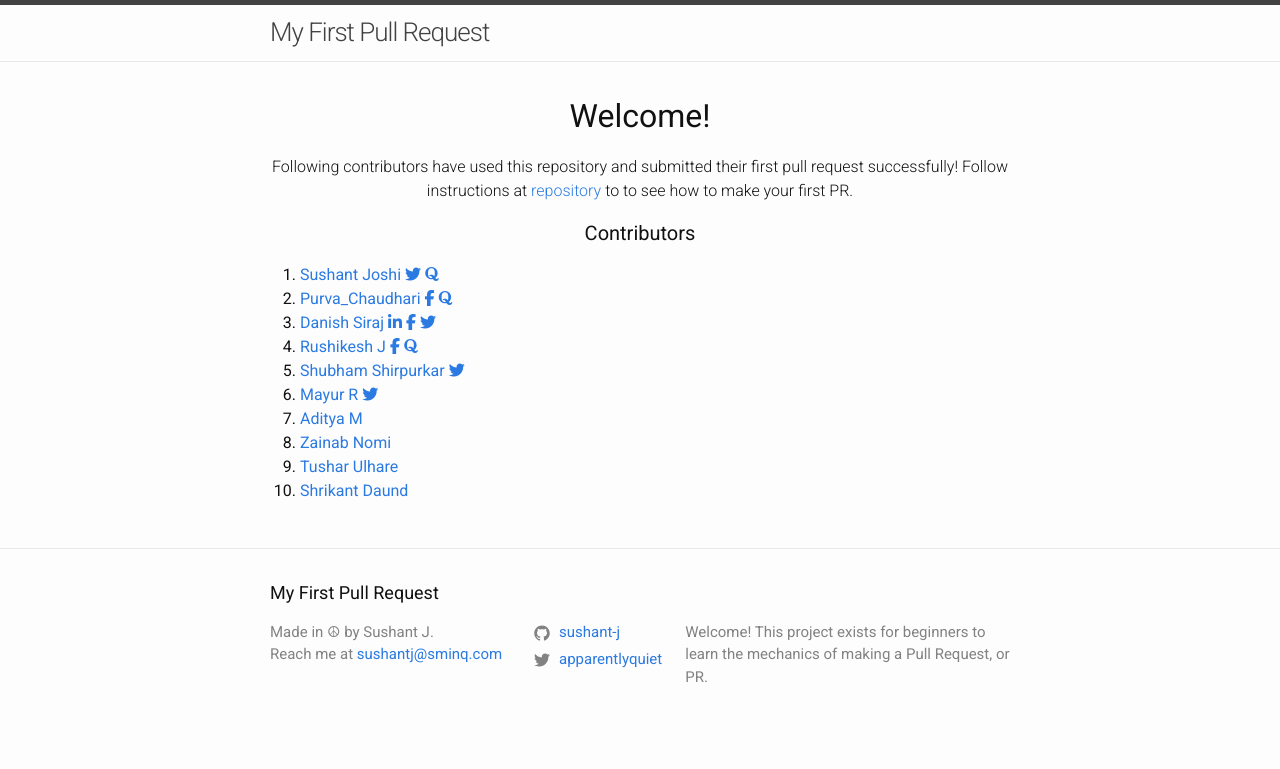
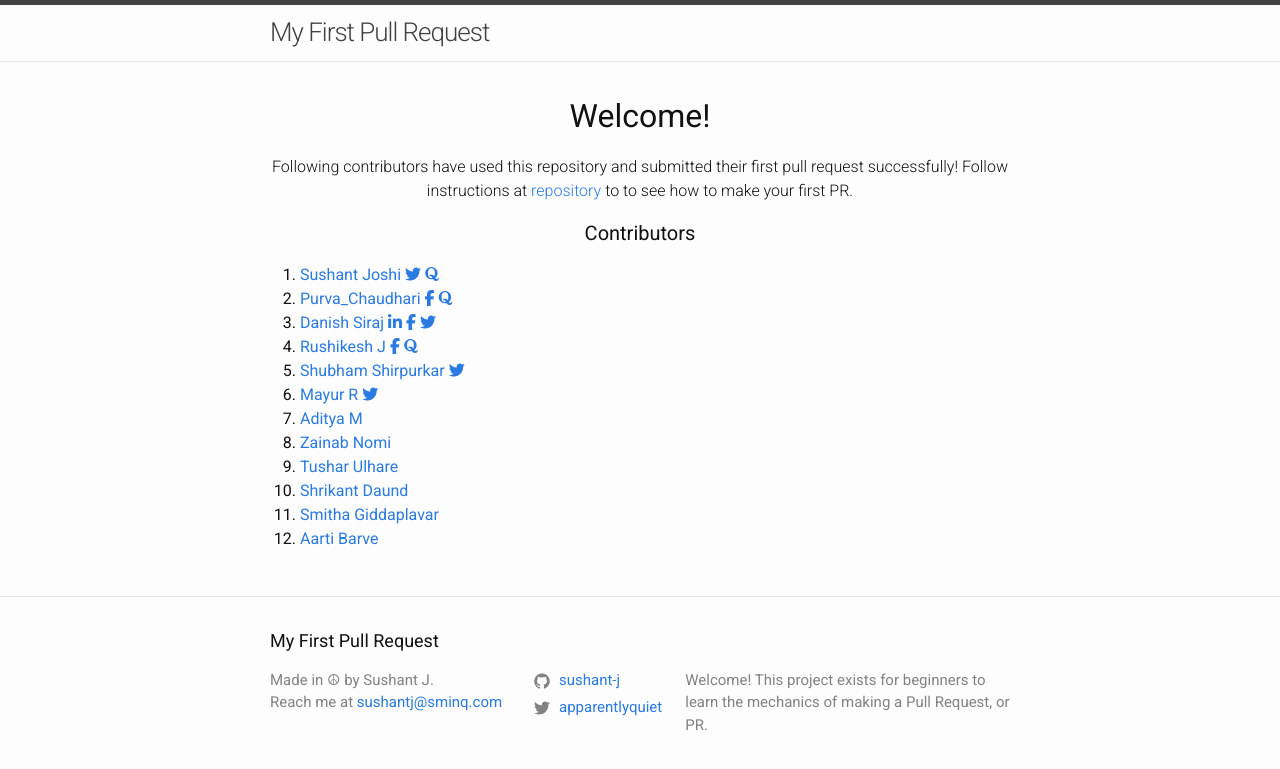
Before and after one commit to sushant-j/my-first-pull-request, a Jekyll site: the page built from index.md, in a window 1280 px wide. Shown: the top 769 px of the page. Built offline with Jekyll 4.4.1, drawn with Linux system fonts in a browser that asks for light colours; nearby versions of some CDN libraries.

Commit message:
Added my name - smitha

```diff
--- a/_layouts/home.html
+++ b/_layouts/home.html
@@ -94,5 +94,13 @@ layout: default
         Shrikant Daund
       </a>
     </li>
+    <li>
+      <a href="https://github.com/smithagiddaplavar/">
+        Smitha Giddaplavar</a>
+      </li>
+      <li>
+        <a href="https://github.com/28bhakti/">
+          Aarti Barve</a>
+        </li>
   </ol>
 </div>
```
